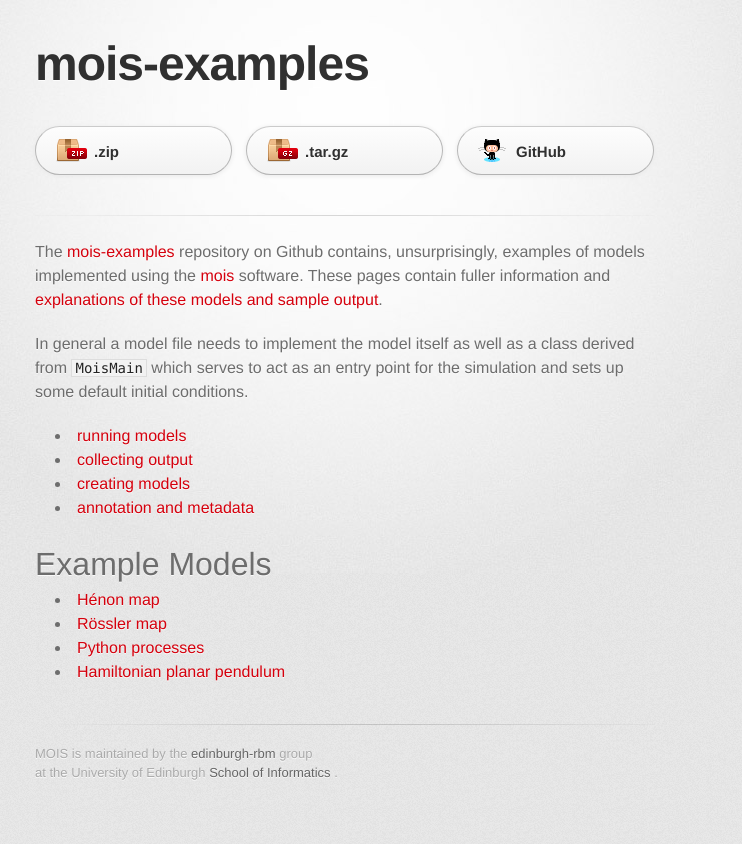
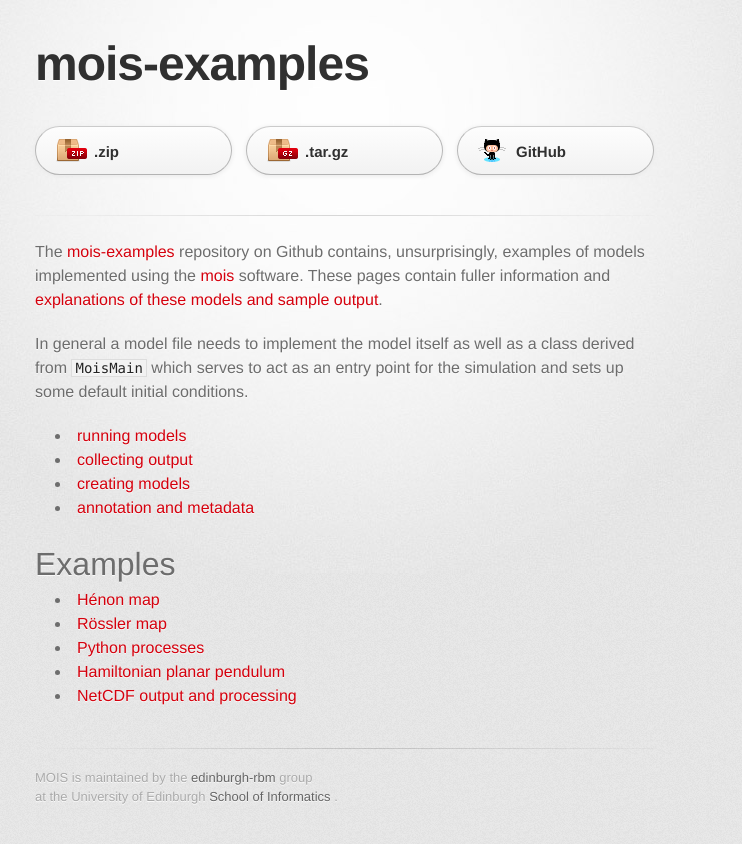
Before and after one commit to edinburgh-rbm/mois-examples, a Jekyll site: the page built from index.md, in a window 1280 px wide. Shown: the top 844 px of the page, without its empty margins (295-1037 px from the left). Built offline with Jekyll 4.4.1, drawn with Linux system fonts in a browser that asks for light colours; some web fonts are replaced; a script that is not in the unit is left out.

Commit message:
add netcdf example link

```diff
--- a/index.md
+++ b/index.md
@@ -19,11 +19,11 @@ initial conditions.
   * [creating models](models.html)
   * [annotation and metadata](annotation.html)
 
-Example Models
-==============
-
+Examples
+========
 
   * [Hénon map](henon)
   * [Rössler map](roessler)
   * [Python processes](python)
   * [Hamiltonian planar pendulum](pendulum)
+  * [NetCDF output and processing](netcdf)
```
